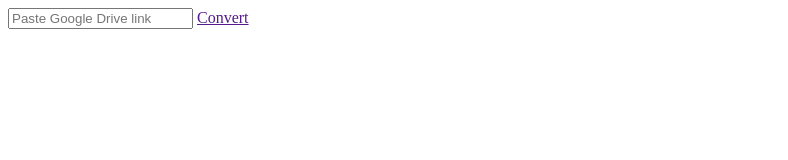
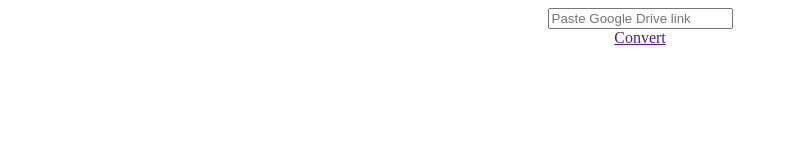
Before and after one commit to BackflipNick/backflipnick.github.io, a plain HTML site: page index.html in a window 1280 px wide. Shown: the whole page, without its empty margins (0-788 px from the left). Drawn offline with Linux system fonts and the light colour scheme.

Commit message:
Update index.html

```diff
--- a/index.html
+++ b/index.html
@@ -1,6 +1,7 @@
-<input type="text" name-"inUrl" id="inUrl" placeholder="Paste Google Drive link" />
+<center>
+  <input type="text" name-"inUrl" id="inUrl" placeholder="Paste Google Drive link" /></BR>
 <a href ="" onclick="process()">Convert</a>
-
+</center>
 <script type="text/javascript">
   function process() {
     var url = document.getElementById("inUrl");
```
